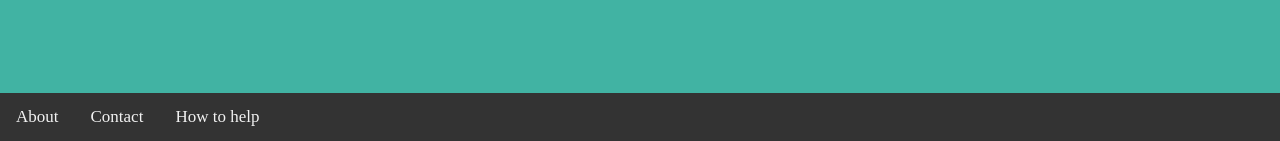
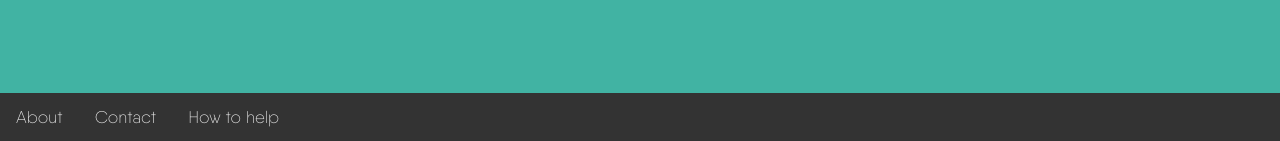
Before and after one commit to seehamrun/BeachBoiz, a Python web app: template templates/calc.html in a window 1280 px wide. Shown: the part 659-800 px from the top of the page. Run offline with Jinja, Linux system fonts and the light colour scheme; the template is opened without the code that fills it, so the values that code supplies are empty.

Commit message:
Fixed bottom bar fonts

```diff
--- a/static/styles.css
+++ b/static/styles.css
@@ -88,6 +88,7 @@ h1{
     padding: 14px 16px;
     text-decoration: none;
     font-size: 17px;
+    font-family: labelFont;
 }
 
 
```
Also changed, not shown: static/Fonts/Muli.woff2 (added), 2 other files.
